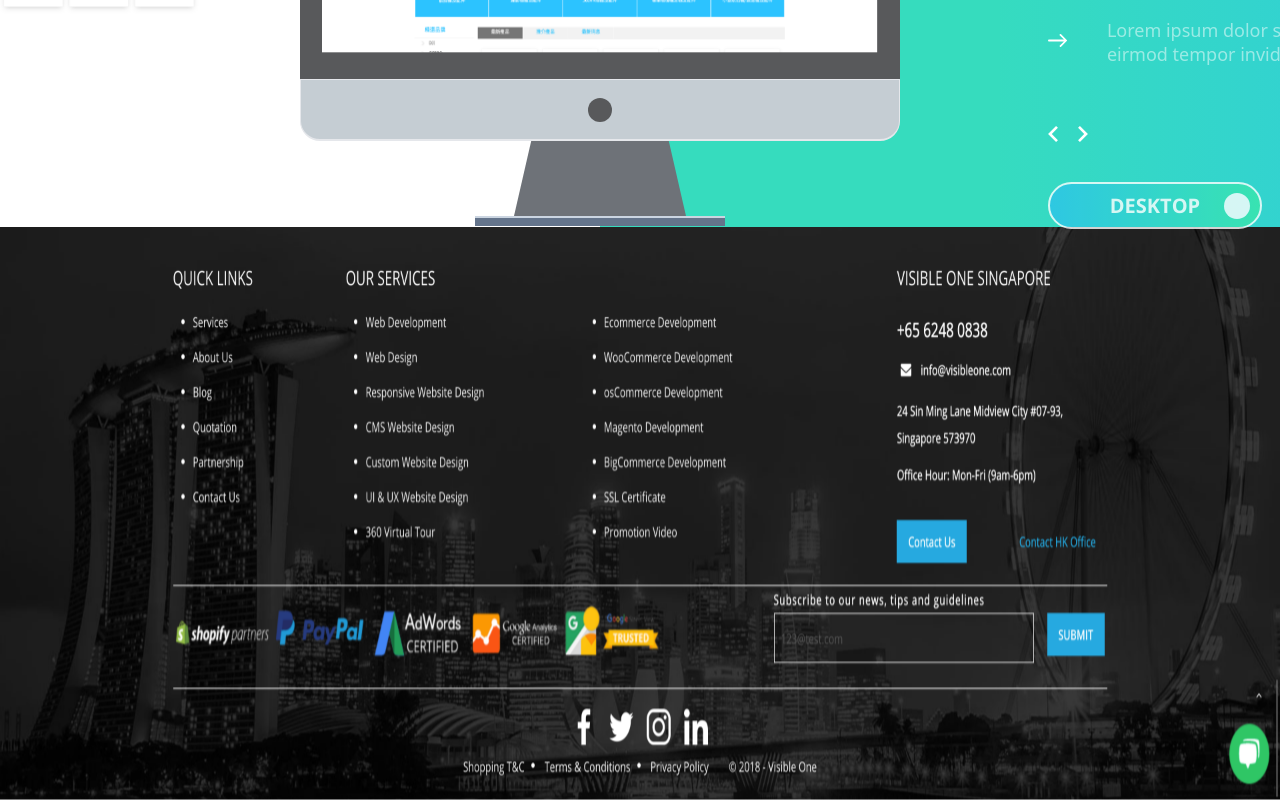
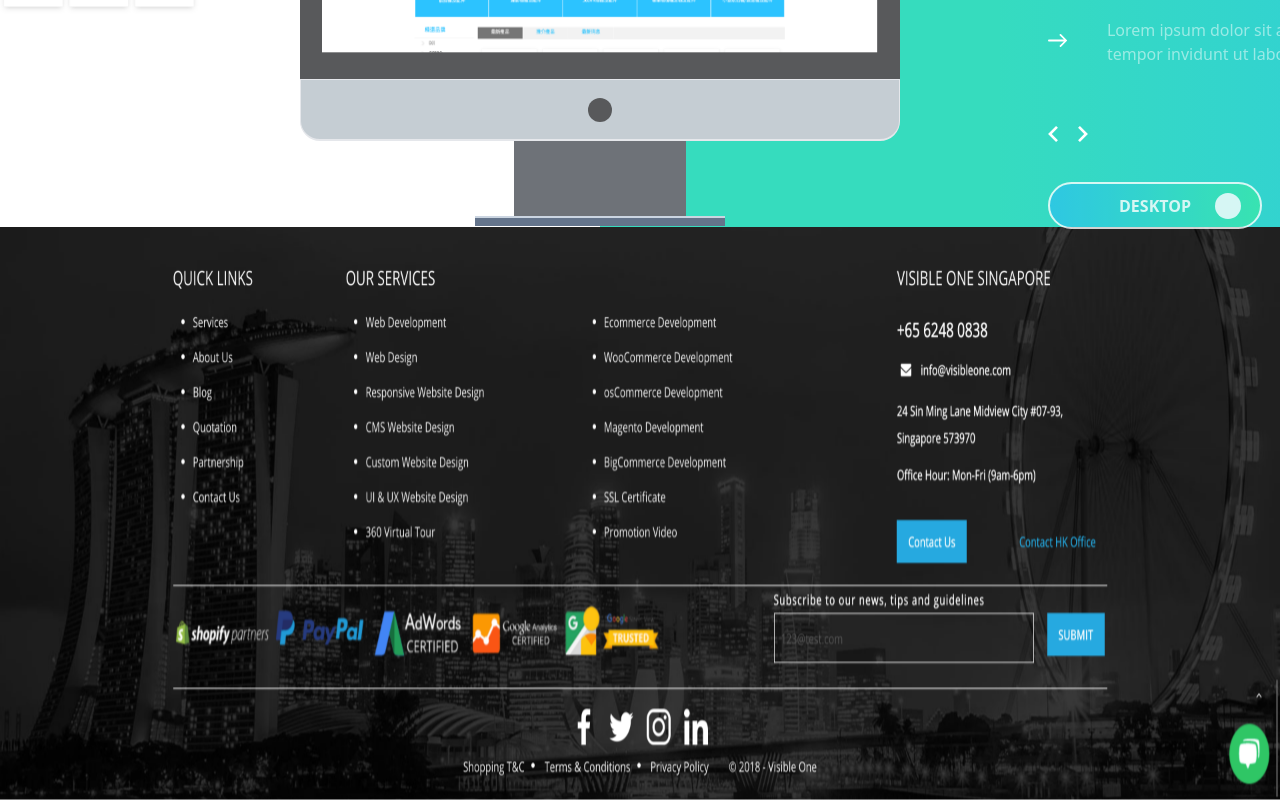
Before and after one commit to YimonA/Visible-One-Coding-Test, a React (Vite) app: page / in a window 1280 px wide. Shown: the part 3097-3897 px from the top of the page. Built offline with nearby package versions, Linux system fonts and the light colour scheme; no server answers.

Commit message:
update layout

```diff
--- a/src/index.css
+++ b/src/index.css
@@ -15,11 +15,12 @@
   box-sizing: border-box;
 }
 
-body {
-  font-size: 18px;
-  line-height: 24px;
-  font-family: var(--base-font);
-}
+@media only screen and (max-width: 600px) {
+  body {
+    font-size: 18px;
+    line-height: 24px;
+    font-family: var(--base-font);
+  }
 
   .OS-60 {
     font-family: var(--os-font);
@@ -40,7 +41,7 @@ body {
   .clipPolygon {
     clip-path: polygon(10% 0, 90% 0, 100% 100%, 0 100%);
   }
-
+}
 
 @layer components {
   .hero-div {
```
